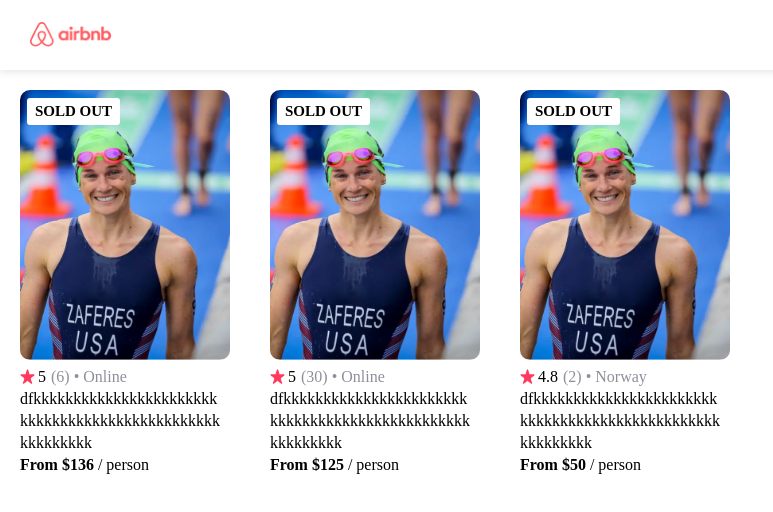
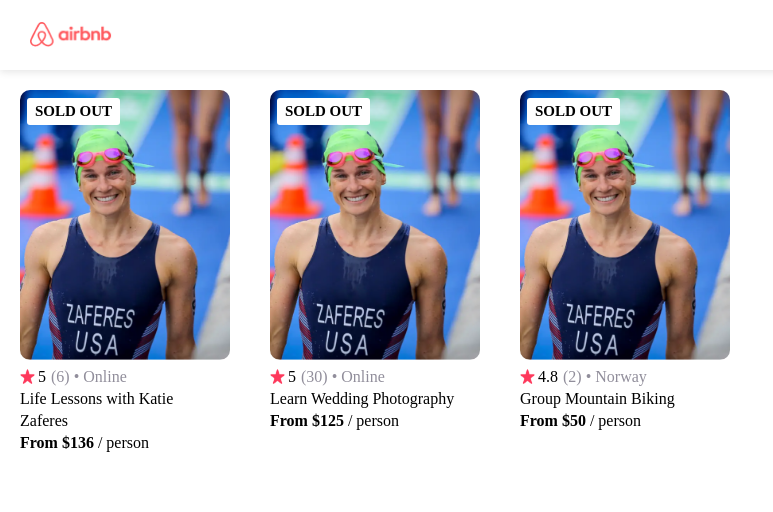
Before and after one commit to RoroNovAA/airbnb-landing-page, a React (Create React App) app: page / in a window 1280 px wide. Shown: the top 512 px of the page, without its empty margins (0-773 px from the left). Built offline with nearby package versions, Linux system fonts and the light colour scheme.

Commit message:
done here

```diff
--- a/src/App.js
+++ b/src/App.js
@@ -3,6 +3,7 @@
 import Hero from "./components/Hero"
 import Cards from "./components/Cards"
 import data from "./data"
+
 
 function App() {
   const cards = data.map(item => {
@@ -24,6 +25,7 @@
     <div className="App">
         <Navbar />
       {/* <Hero /> */}
+
       <section className="card-list">
         {cards}
       </section>
--- a/src/components/Cards.js
+++ b/src/components/Cards.js
@@ -14,8 +14,7 @@
                     <p>{props.rating}</p>
                     <p className="grey">({props.reviewCount}) • {props.location}</p>
                 </div>
-                {/* <p className="card-title">{props.title}</p> */}
-                <p className="card-title">dfkkkkkkkkkkkkkkkkkkkkkkkkkkkkkkkkkkkkkkkkkkkkkkkkkkkkkkkkk</p>
+                <p className="card-title">{props.title}</p>
                 <p><b>From ${props.price}</b> / person</p>
             </div>
         </section>
--- a/src/index.css
+++ b/src/index.css
@@ -101,4 +101,6 @@
 /* Card List */
 .card-list {
     display: flex;
+    flex-wrap: wrap;
+
 }
```
